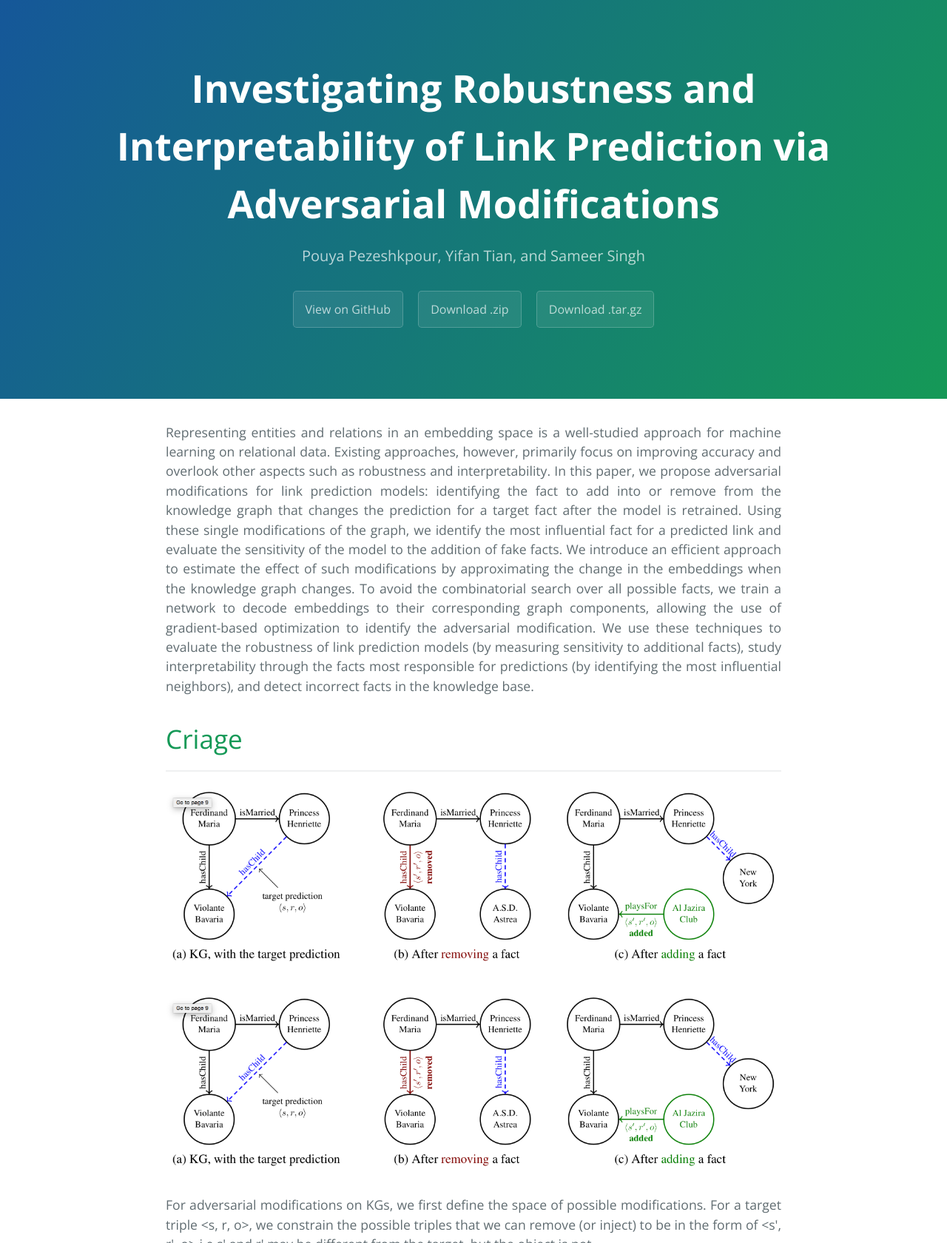
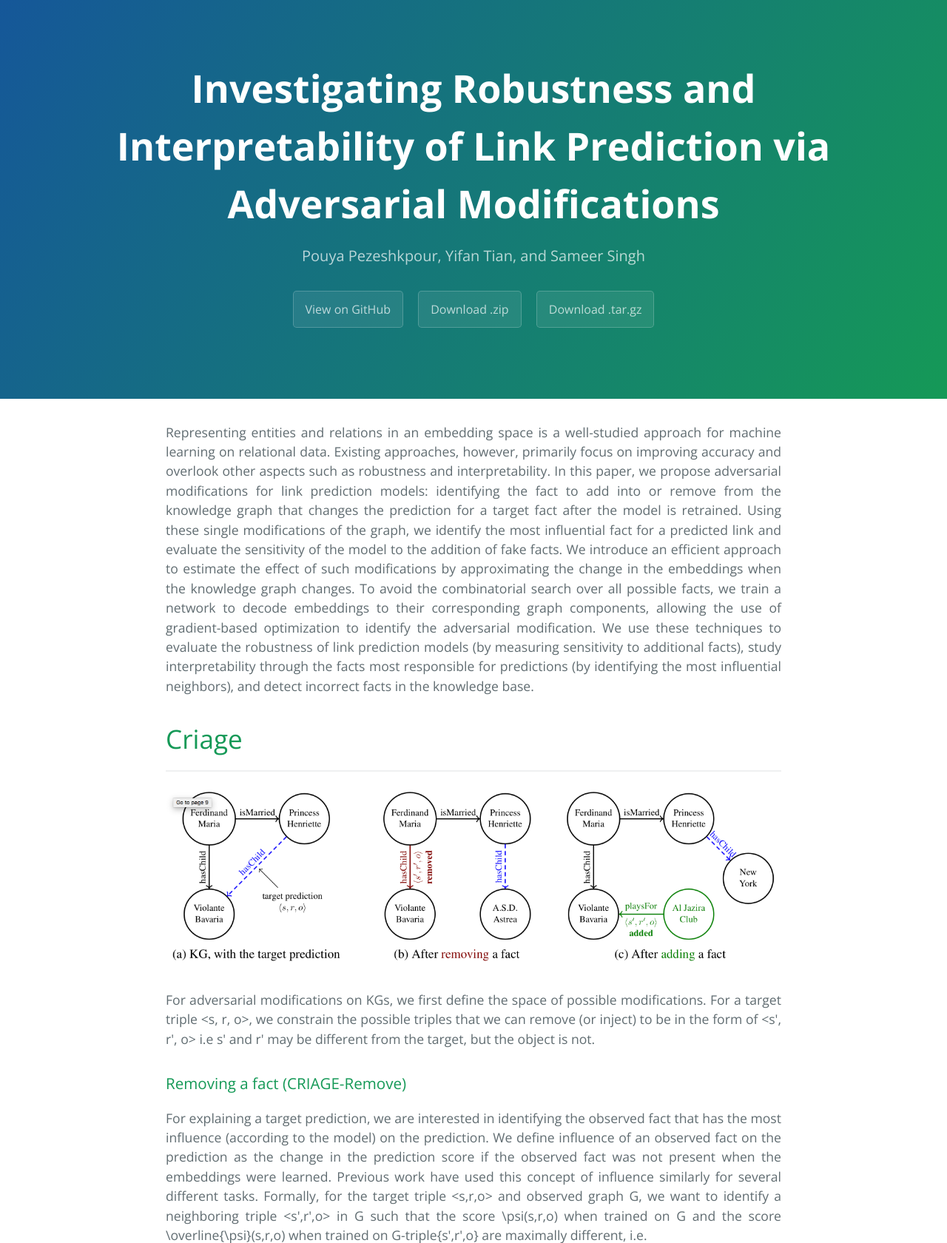
Before and after one commit to pouyapez/criage, a Jekyll site: the page built from index.md, in a window 1280 px wide. Shown: the top 1680 px of the page at 74% size. Built offline with Jekyll 4.4.1, drawn with Linux system fonts in a browser that asks for light colours; grey boxes are pictures that could not be loaded.

Commit message:
Update index.md

```diff
--- a/index.md
+++ b/index.md
@@ -8,8 +8,6 @@ Representing entities and relations in an embedding space is a well-studied appr
 # Criage
 
 * * *
-
-![Branching](https://github.com/pouyapez/criage/blob/gh-pages/images/criage.png)
 
 ![Branching](/images/criage.png)
 
```
